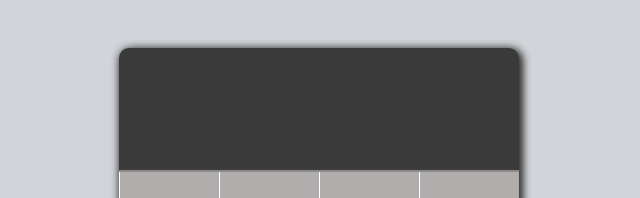
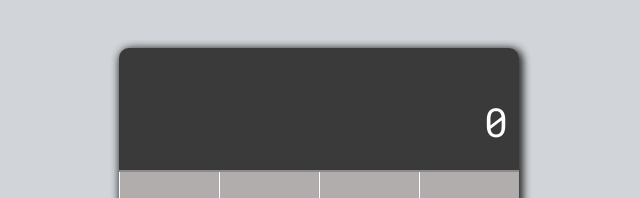
Before and after one commit to MAbdurahman/react-calculator-one, a React (Create React App) app: page / in a window 1280 px wide. Shown: the top 198 px of the page, without its empty margins (321-961 px from the left). Built offline with nearby package versions, Linux system fonts and the light colour scheme.

Commit message:
Remove extraneous code

```diff
--- a/src/components/calculator/Calculator.jsx
+++ b/src/components/calculator/Calculator.jsx
@@ -17,13 +17,10 @@ import {
 
 export default function Calculator() {
 	//**************** State Values ****************//
-	const [current, setCurrent] = useState('');
+	const [current, setCurrent] = useState('0');
 	const [previous, setPrevious] = useState('');
 	const [operation, setOperation] = useState('');
 	const [text, setText] = useState('AC');
-	// const only_decimal = /^[-+]?(\.\d{5,})?$/g;
-	// const whole_integer = /^[-+]?\d+$/g;
-	// const number_four_places = /^[\d]+?(\.\d{0,4})?$/g;
 	const number_decimal_four_places = /^[- +]?[\d]+?(\.\d{0,4})?$/;
 
 	//**************** handleNumbers Function ****************//
@@ -60,15 +57,17 @@ export default function Calculator() {
 		console.log(current);
 		if (current === 'Undefined') {
 			handleClear();
+
 		} else {
 			setCurrent(String(current).slice(0, -1));
-			// console.log(current.length);
+
 		}
 		if (
 			(current.length === 2 && current.includes('-')) ||
 			current.length === 1
 		) {
 			setCurrent('0');
+
 		}
 	};
 
@@ -111,34 +110,7 @@ export default function Calculator() {
 				setCurrent(number);
 			}
 		}
-
-		// let number = parseFloat(current);
-		// if (number !== 0) {
-		// 	number *= -1;
-		// 	number = number.toString();
-		// 	setCurrent(number);
-		//}
-		// let number = parseFloat(current);
-
-		// if (isNaN(number) || current === 'NaN') {
-
-		// 	// console.log('this is location!');
-		// 	setCurrent('0');
-		// 	setPrevious('0');
-		// } else {
-		// 	setCurrent('Undefined');
-		// }
-
-		// if (number !== 0 && isNaN(number)) {
-		// 	number *= -1;
-		// 	number = number.toString();
-		// 	setCurrent(number);
-		// } else {
-		// 	console.log('THIS IS WHERE1');
-		// }
 	};
-	//**************** handleDecimal Function ****************//
-	const handleDecimal = () => {};
 
 	//**************** handleOperators Function ****************//
 	const handleOperators = el => {
@@ -196,10 +168,7 @@ export default function Calculator() {
 		let value = calculate();
 		if (value === undefined || value === null) {
 			return;
-			// setCurrent('Undefined');
-			// setPrevious('');
-			// setOperation('');
-			// setText('AC');
+
 		}
 		if (value === Infinity || isNaN(value)) {
 			setCurrent('Undefined');
@@ -214,10 +183,10 @@ export default function Calculator() {
 			setPrevious('');
 			setOperation('');
 		} else {
-			// value = value.toFixed(2);
 			setCurrent(value);
 			setPrevious('');
 			setOperation('');
+
 		}
 	};
 
--- a/src/styles/styled-components/Styled.js
+++ b/src/styles/styled-components/Styled.js
@@ -32,7 +32,6 @@ export const Screen = styled.div`
 	text-align: right;
 	word-wrap: break-word;
 	word-break: break-all;
-	/* white-space: nowrap; */
 	background-color: rgba(58, 58, 58, 1);
 	border-top-left-radius: 10px;
 	border-top-right-radius: 10px;
@@ -63,6 +62,7 @@ export const ButtonContainer = styled.div`
 `;
 
 export const OperatorButton = styled.button`
+	${({ gridArea }) => gridArea && `grid-area: ${gridArea};`}
 	width: 100px;
 	height: 100px;
 	text-align: center;
@@ -79,10 +79,10 @@ export const OperatorButton = styled.button`
 		color: #b8bbb7;
 		background-color: #5e615c;
 	}
-	${({ gridArea }) => gridArea && `grid-area: ${gridArea};`}
 `;
 
 export const NumberButton = styled.button`
+	${({ gridArea }) => gridArea && `grid-area: ${gridArea};`}
 	width: 100px;
 	height: 100px;
 	text-align: center;
@@ -97,10 +97,9 @@ export const NumberButton = styled.button`
 	&:hover {
 		background-color: rgba(236, 229, 229, 0.9);
 	}
-	${({ gridArea }) => gridArea && `grid-area: ${gridArea};`}
 `;
 export const ClearButton = styled.button`
-	/* grid-area: acc; */
+	${({ gridArea }) => gridArea && `grid-area: ${gridArea};`}
 	width: 100px;
 	height: 100px;
 	text-align: center;
@@ -116,10 +115,9 @@ export const ClearButton = styled.button`
 		background-color: #3abca5;
 		color: rgb(255, 255, 255);
 	}
-	${({ gridArea }) => gridArea && `grid-area: ${gridArea};`}
 `;
 export const BackButton = styled.button`
-	/* grid-area: bcc; */
+	${({ gridArea }) => gridArea && `grid-area: ${gridArea};`}
 	width: 100px;
 	height: 100px;
 	text-align: center;
@@ -135,10 +133,10 @@ export const BackButton = styled.button`
 		background-color: #038069;
 		color: rgb(255, 255, 255);
 	}
+`;
+
+export const EqualButton = styled.button`
 	${({ gridArea }) => gridArea && `grid-area: ${gridArea};`}
-`;
-export const EqualButton = styled.button`
-	/* grid-area: equ; */
 	width: 100px;
 	height: 200px;
 	font-size: 3rem;
@@ -156,11 +154,10 @@ export const EqualButton = styled.button`
 		color: rgb(255, 255, 255);
 		background-color: #bd6a17;
 	}
-	${({ gridArea }) => gridArea && `grid-area: ${gridArea};`}
 `;
 
 export const PMinusButton = styled.button`
-	grid-area: pmm;
+	${({ gridArea }) => gridArea && `grid-area: ${gridArea};`}
 	width: 100px;
 	height: 100px;
 	text-align: center;
@@ -178,10 +175,9 @@ export const PMinusButton = styled.button`
 		color: #b8bbb7;
 		background-color: #5e615c;
 	}
-	${({ gridArea }) => gridArea && `grid-area: ${gridArea};`}
 `;
 export const DecimalButton = styled.button`
-	/* grid-area: dec; */
+	${({ gridArea }) => gridArea && `grid-area: ${gridArea};`}
 	width: 100px;
 	height: 100px;
 	text-align: center;
@@ -198,5 +194,4 @@ export const DecimalButton = styled.button`
 		color: #b8bbb7;
 		background-color: #5e615c;
 	}
-	${({ gridArea }) => gridArea && `grid-area: ${gridArea};`}
 `;
```
